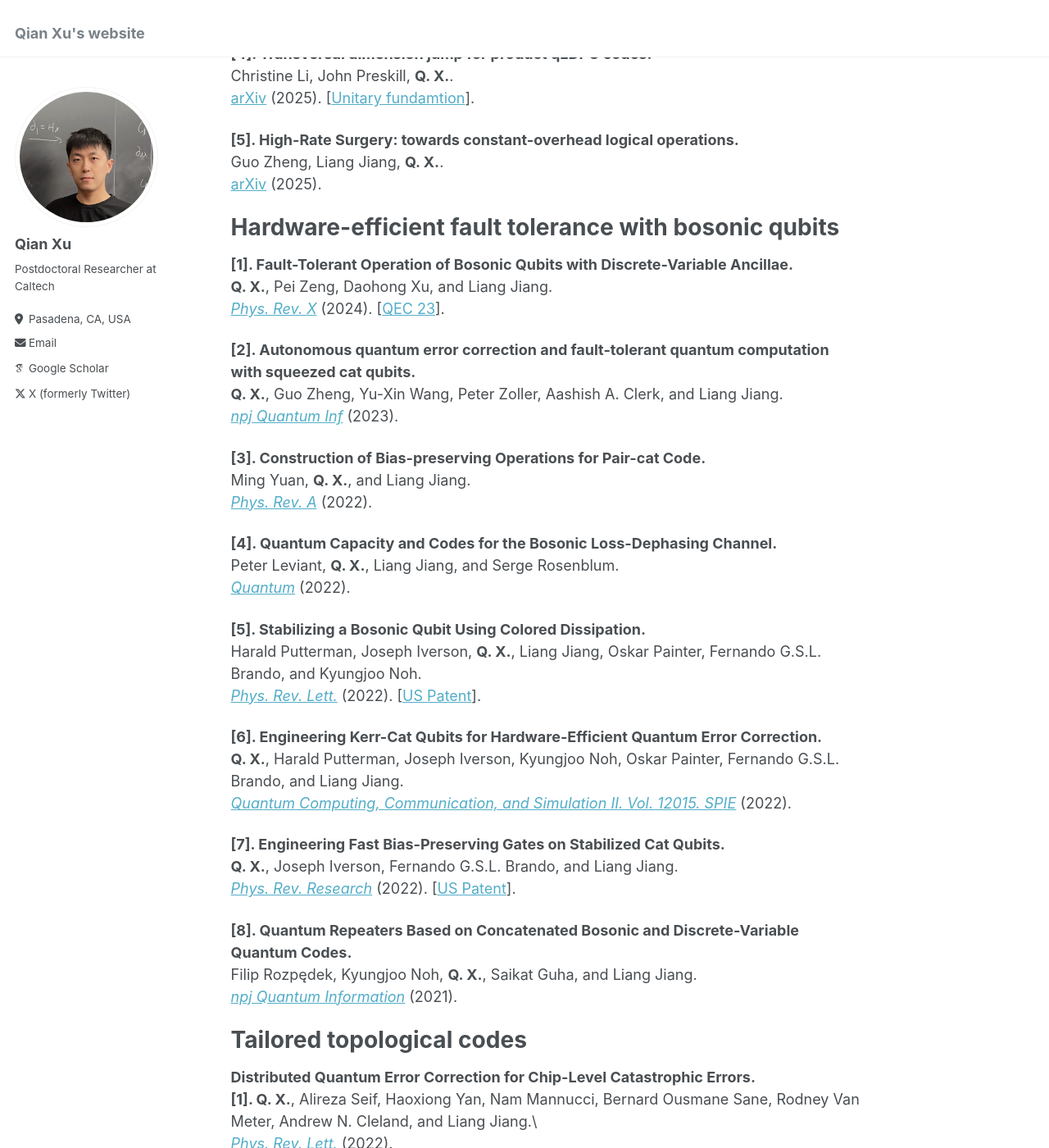
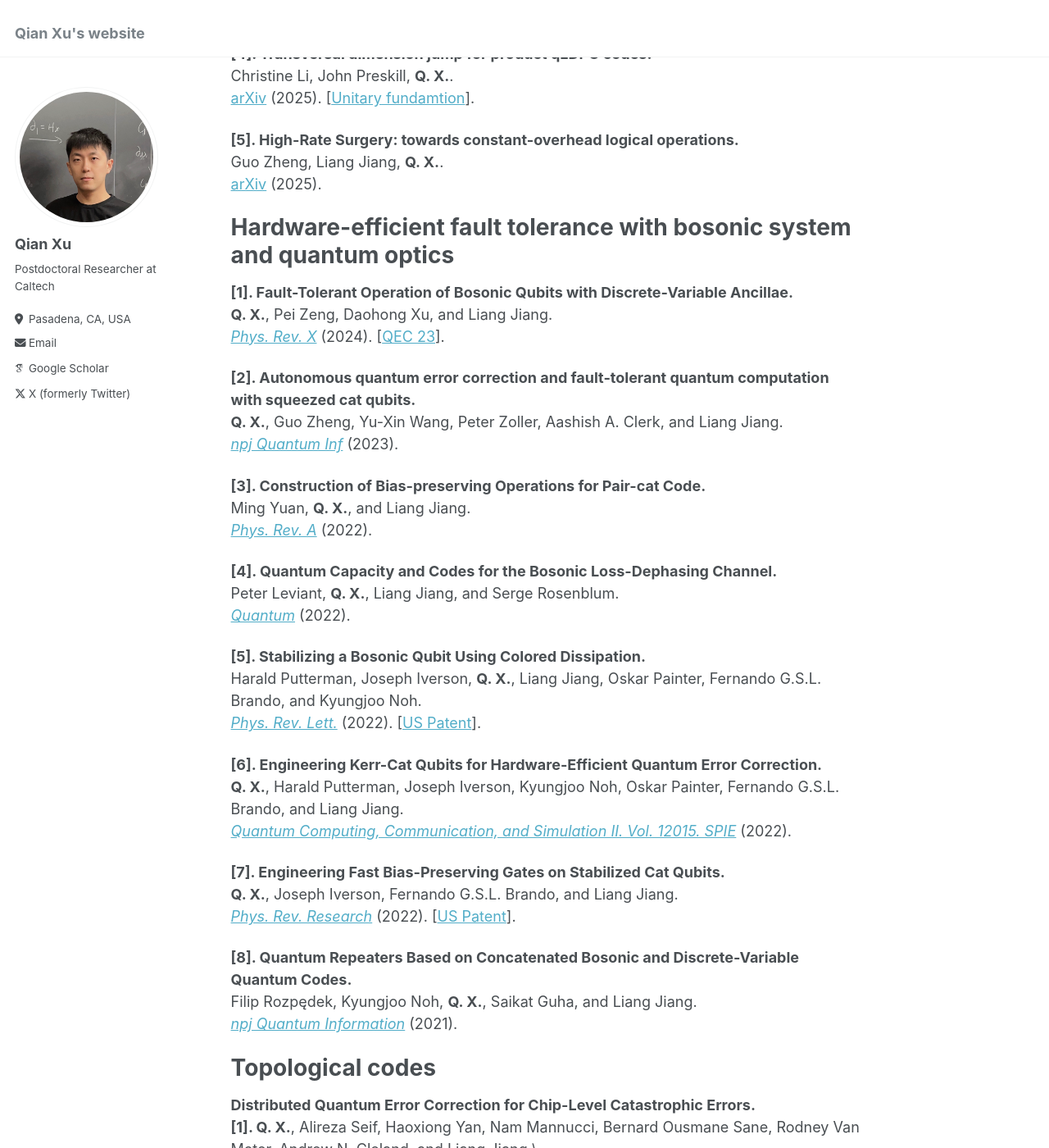
Before and after one commit to deltaXdeltaQ/deltaXdeltaQ.github.io, a Jekyll site: the page built from _pages/about.md, in a window 1280 px wide and 1400 px high, scrolled down 932 px. Shown: the whole window at 82% size. Built offline with Jekyll 4.4.1, drawn with Linux system fonts in a browser that asks for light colours; some web fonts are replaced.

Commit message:
Update about.md

```diff
--- a/_pages/about.md
+++ b/_pages/about.md
@@ -37,7 +37,7 @@ Guo Zheng, Liang Jiang, **Q. X.**.\
 [arXiv](https://arxiv.org/abs/2510.08523) (2025).
 
 
-Hardware-efficient fault tolerance with bosonic qubits
+Hardware-efficient fault tolerance with bosonic system and quantum optics
 ======
 
 **\[1\]. Fault-Tolerant Operation of Bosonic Qubits with Discrete-Variable Ancillae.**\
@@ -80,7 +80,7 @@ Filip Rozpędek, Kyungjoo Noh, **Q. X.**, Saikat Guha, and Liang Jiang.\
 [*npj Quantum Information*](https://www.nature.com/articles/s41534-021-00438-7) (2021).
 
 
-Tailored topological codes
+Topological codes
 ======
 
 **Distributed Quantum Error Correction for Chip-Level Catastrophic Errors.**\
```
